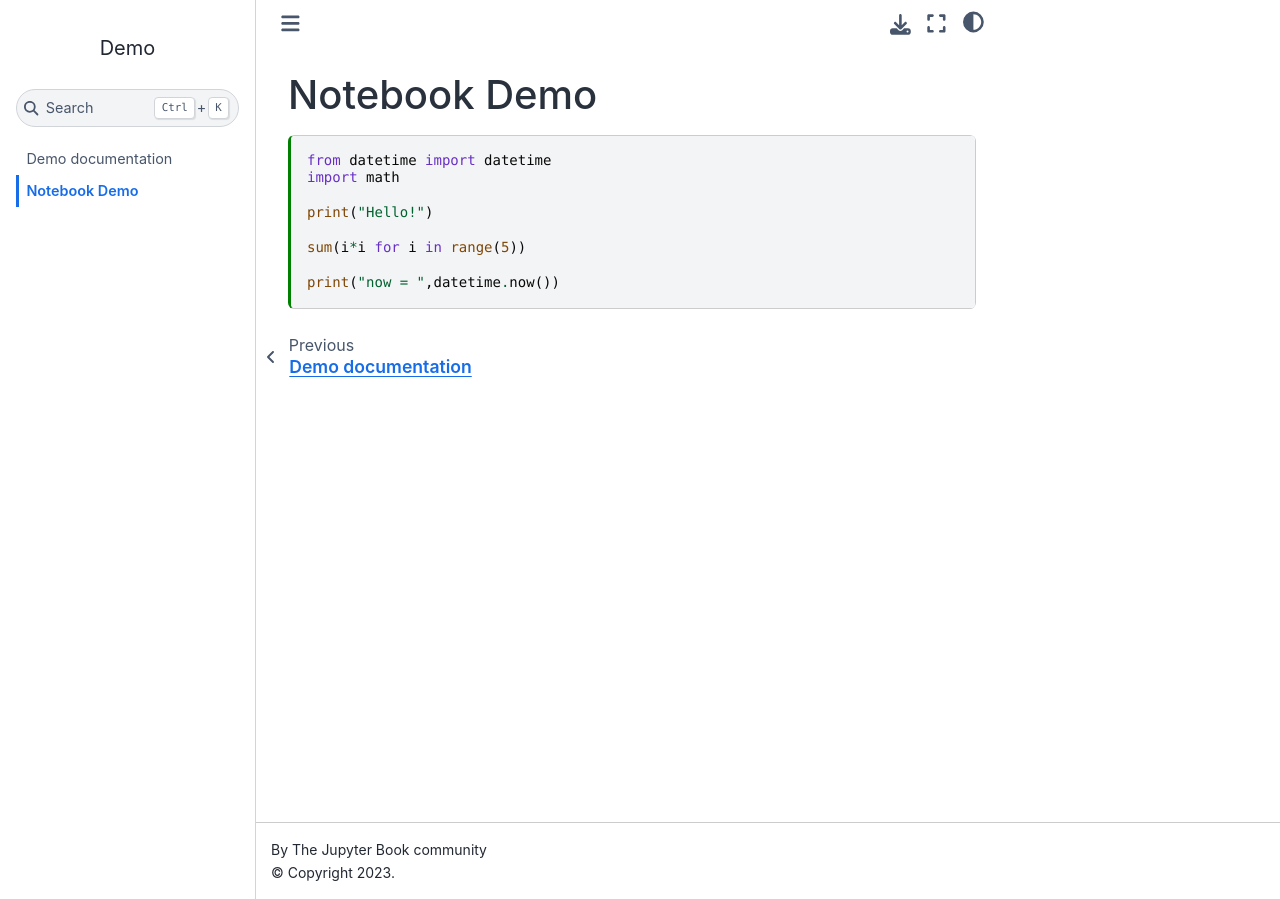
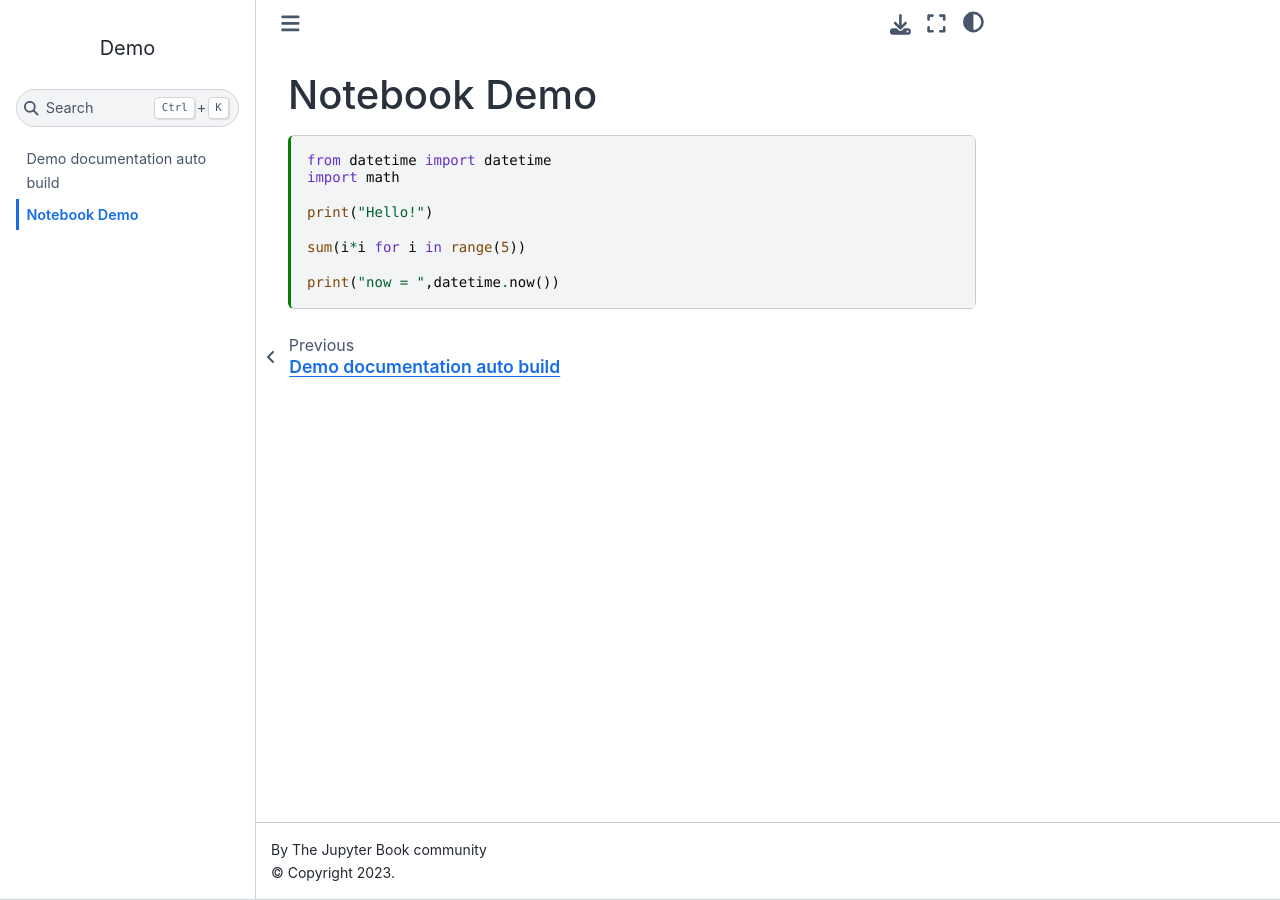
Before and after one commit to SalzmanA/test_doc, a Jupyter Book: the page built from book/demo.ipynb, in a window 1280 px wide. Built offline with Jupyter Book 1.0.4 settings and Sphinx 7.4.7 and the Sphinx Book theme 1.1.4, drawn with Linux system fonts in a browser that asks for light colours.

Commit message:
Change title

```diff
--- a/book/intro.md
+++ b/book/intro.md
@@ -1,3 +1,3 @@
-# Demo documentation
+# Demo documentation auto build
 
 This notebook is executed during the GitHub Action.
```
